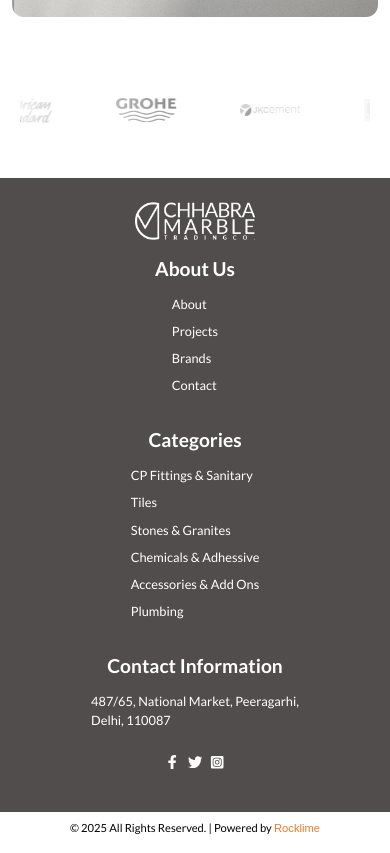
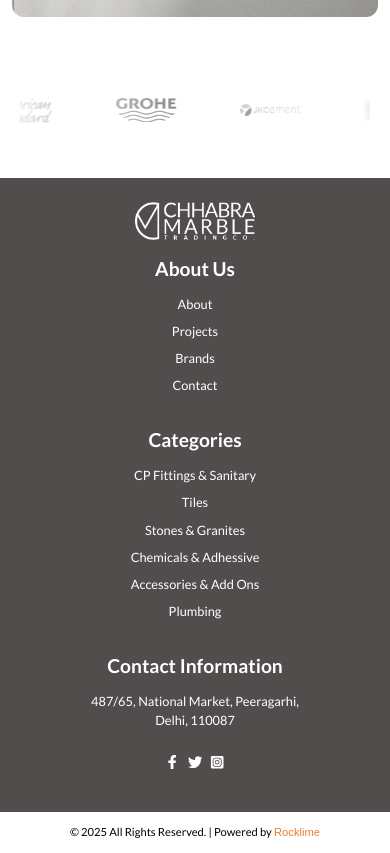
Before and after one commit to rocklimedev/cmtradingco, a React (Create React App) app in the folder frontend/: page / in a window 390 px wide. Shown: the part 3892-4745 px from the top of the page. Built offline with nearby package versions, Linux system fonts and the light colour scheme; a web font is replaced by a local one.

Commit message:
added andf fixced

```diff
--- a/frontend/src/assets/css/style.css
+++ b/frontend/src/assets/css/style.css
@@ -1828,8 +1828,7 @@ position: absolute;
 
 @media (max-width: 768px) {
   .footer-inner {
-    flex-direction: column; /* Stack in one column for mobile */
-    flex-wrap: wrap; /* Allow wrapping for single-column layout */
+    flex-direction: column;
     align-items: center;
     text-align: center;
     gap: 1rem;
@@ -1847,20 +1846,23 @@ position: absolute;
   .footer-nav,
   .footer-categories,
   .footer-contact {
-    align-items: center;
+    align-items: center;       /* center items */
+    text-align: center;        /* center text */
     flex: 1 1 100%;
     margin-bottom: 1rem;
+  }
+
+  .footer-nav ul,
+  .footer-categories ul {
+    align-items: center;       /* align list items center */
   }
 
   .footer-socials {
     justify-content: center;
     gap: 0.5rem;
   }
-
-  .footer-copyright-wrapper {
-    padding: 0.5rem 0.75rem;
-  }
-}
+}
+
 
 @media (max-width: 480px) {
   .footer-container {
```
